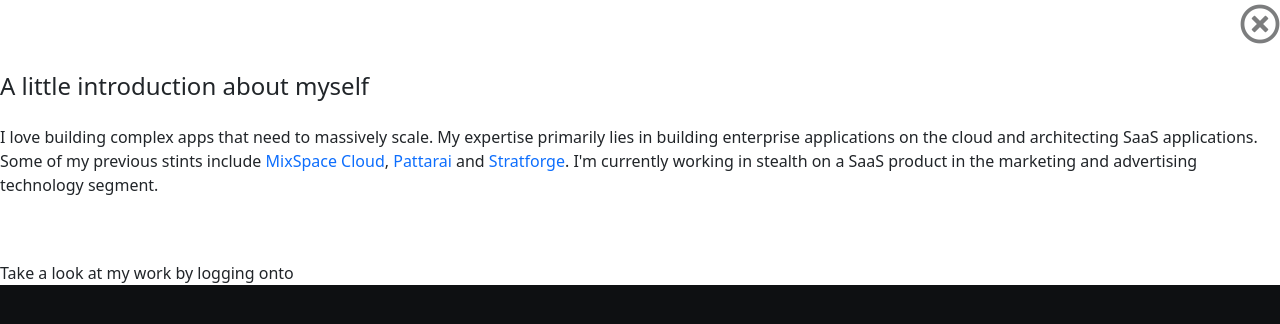
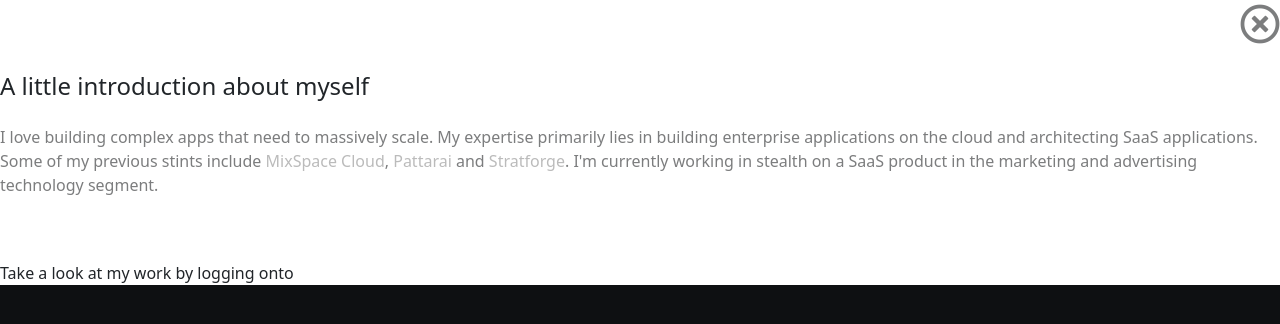
Before and after one commit to thedanielmark/danielmark-v4, a Next.js app: page /components/About/MainContent in a window 1280 px wide. Shown: the top 324 px of the page. Built offline with nearby package versions, Linux system fonts and the light colour scheme.

Commit message:
Updated link colors

```diff
--- a/pages/components/About/MainContent.jsx
+++ b/pages/components/About/MainContent.jsx
@@ -12,19 +12,31 @@
         </Link>
       </div>
       <h4 className="d-block">A little introduction about myself</h4>
-      <p className="d-block py-3">
+      <p className="d-block text-grey py-3">
         I love building complex apps that need to massively scale. My expertise
         primarily lies in building enterprise applications on the cloud and
         architecting SaaS applications. Some of my previous stints include{" "}
-        <a className="text-decoration-none" href="https://mixspace.xyz">
+        <a
+          className="text-decoration-none"
+          style={{ color: "#bbb" }}
+          href="https://mixspace.xyz"
+        >
           MixSpace Cloud
         </a>
         ,{" "}
-        <a className="text-decoration-none" href="https://pattarai.in">
+        <a
+          className="text-decoration-none"
+          style={{ color: "#bbb" }}
+          href="https://pattarai.in"
+        >
           Pattarai
         </a>{" "}
         and{" "}
-        <a className="text-decoration-none" href="https://stratforge.com">
+        <a
+          className="text-decoration-none"
+          style={{ color: "#bbb" }}
+          href="https://stratforge.com"
+        >
           Stratforge
         </a>
         . I'm currently working in stealth on a SaaS product in the marketing
```
